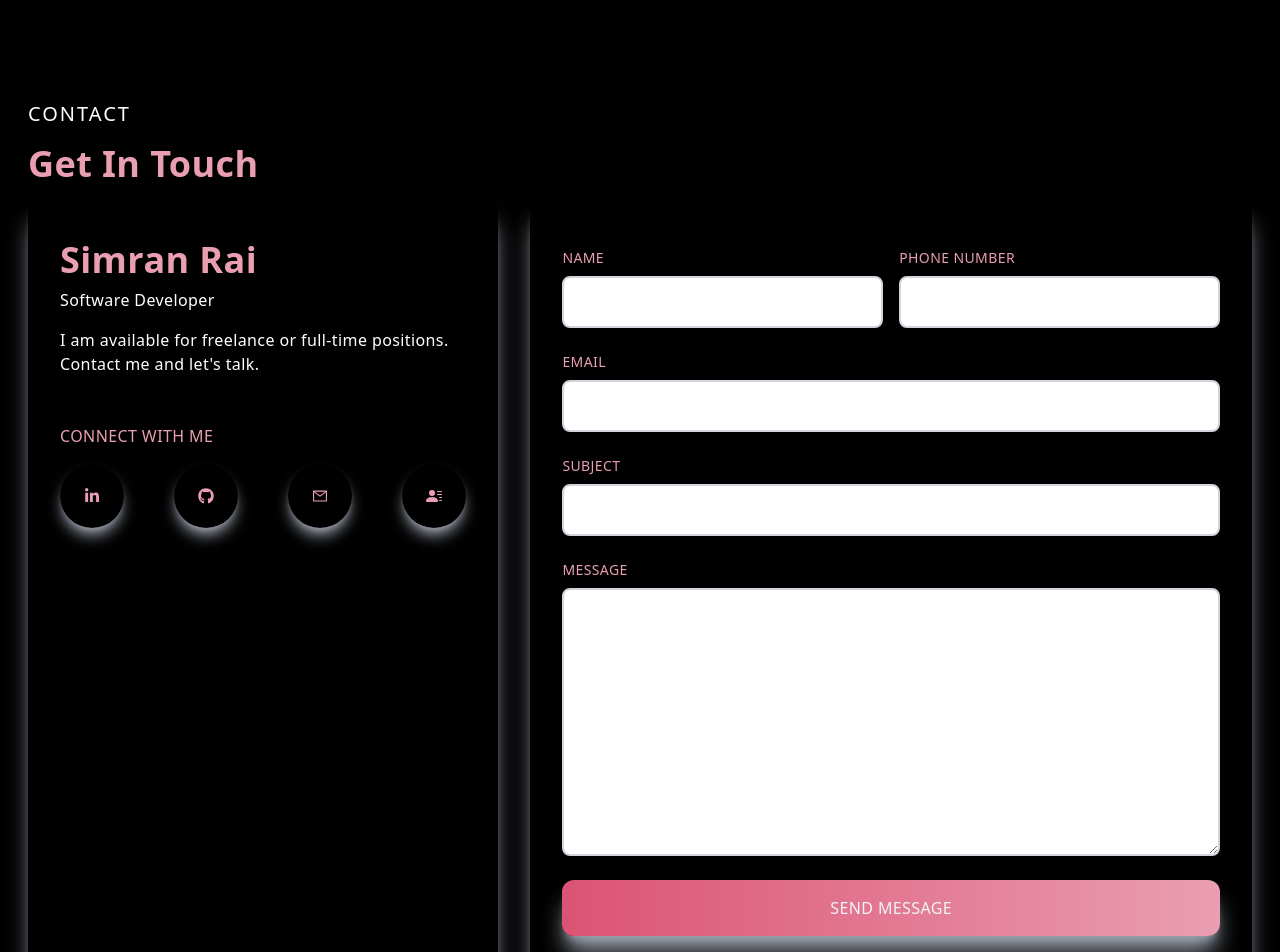
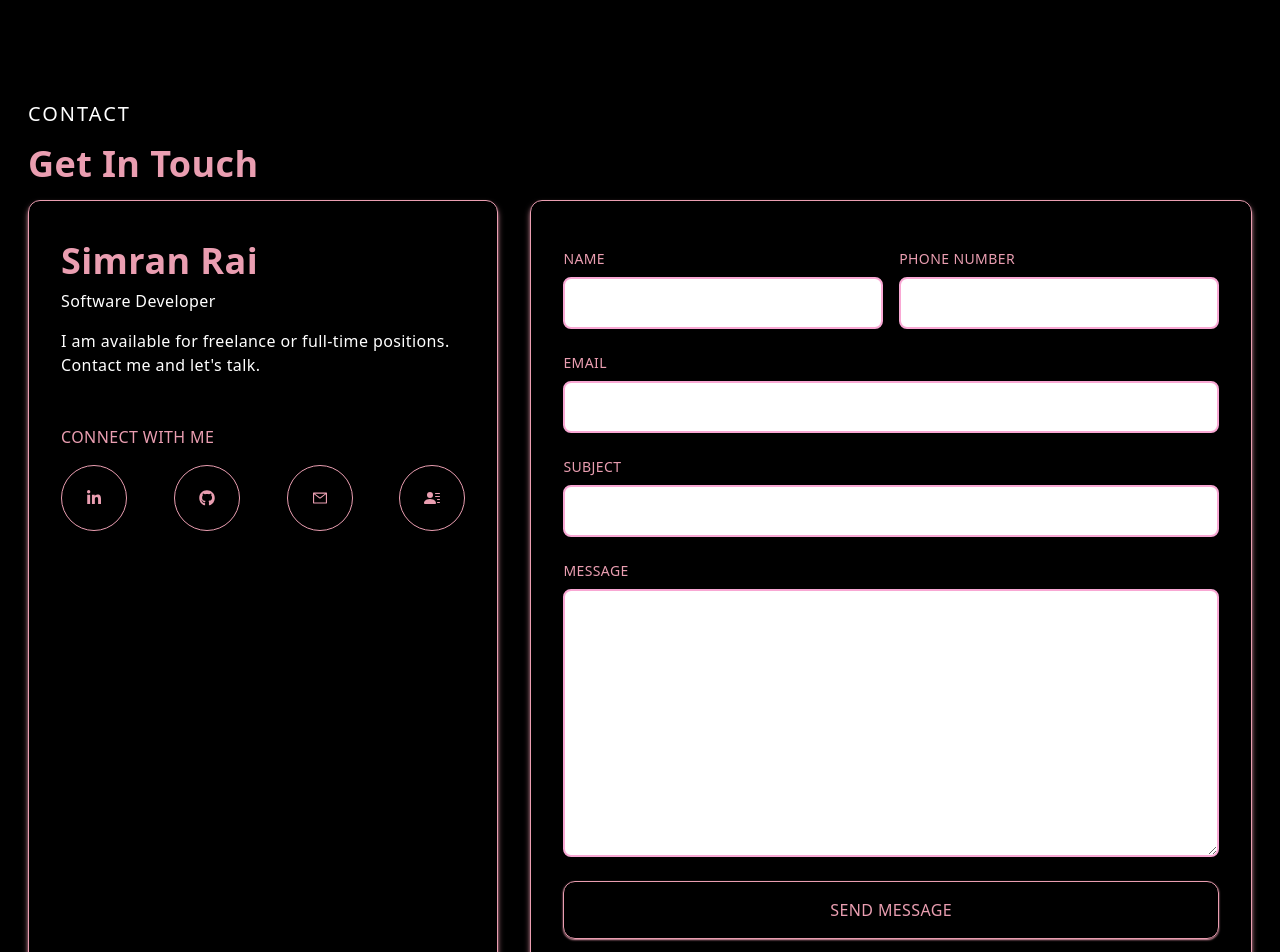
Before and after one commit to srai98i/portfolio-site, a Next.js app: page /components/Contact in a window 1280 px wide. Shown: the top 952 px of the page. Built offline with nearby package versions, Linux system fonts and the light colour scheme.

Commit message:
website styling (basic) finished

```diff
--- a/pages/components/About.jsx
+++ b/pages/components/About.jsx
@@ -45,7 +45,7 @@ export default function About() {
             </Link>{" "}
           </p>
         </div>
-        <div className="w-full h-auto m-auto shadow-xl shadow-[#EA9EB1] rounded-xl flex items-center justify-center p-4 hover:scale-105 easein duration-300 mt-10">
+        <div className="w-full h-auto m-auto shadow-lg shadow-[#EA9EB1] rounded-xl flex items-center justify-center p-4 hover:scale-105 easein duration-300 mt-10">
           put img here
         </div>
       </div>
--- a/pages/components/Contact.jsx
+++ b/pages/components/Contact.jsx
@@ -23,15 +23,15 @@ const Contact = () => {
   };
 
   return (
-    <div id="contact" className="w-full bg-pink-blue lg:h-screen">
-      <div className="max-w-[1240px] bg-pink-blue m-auto px-2 py-16 w-full ">
+    <div id="contact" className="w-full bg-black lg:h-screen">
+      <div className="max-w-[1240px] bg-black m-auto px-2 py-16 w-full ">
         <p className="text-xl  tracking-widest uppercase text-[white] mt-9">
           Contact
         </p>
         <h2 className="py-4 ">Get In Touch</h2>
-        <div className="grid  lg:grid-cols-5 gap-8">
+        <div className="grid lg:grid-cols-5 gap-8">
           {/* left */}
-          <div className="col-span-3 lg:col-span-2 w-full h-full shadow-xl shadow-gray-400 rounded-xl p-4">
+          <div className="col-span-3 lg:col-span-2 w-full h-full shadow-md shadow-[#EA9EB1] border-[#EA9EB1] border-[.1rem] rounded-xl p-4">
             <div className="lg:p-4 h-full ">
               {/* <div>
                 <Image
@@ -56,7 +56,7 @@ const Contact = () => {
                     target="_blank"
                     rel="noreferrer"
                   >
-                    <div className="rounded-full shadow-lg shadow-gray-400 p-6 cursor-pointer hover:scale-110 ease-in duration-300">
+                    <div className="rounded-full  border-[#EA9EB1] border-[.1rem] p-6 cursor-pointer hover:scale-110 ease-in duration-300  hover:border-[pink] hover:bg-gradient-to-r from-[#DB5375] to-pink-500 hover:text-[black]">
                       <FaLinkedinIn />
                     </div>
                   </a>
@@ -65,17 +65,17 @@ const Contact = () => {
                     target="_blank"
                     rel="noreferrer"
                   >
-                    <div className="rounded-full shadow-lg shadow-gray-400 p-6 cursor-pointer hover:scale-110 ease-in duration-300">
+                    <div className="rounded-full border-[#EA9EB1] border-[.1rem] p-6 cursor-pointer hover:scale-110 ease-in duration-300  hover:border-[pink] hover:bg-gradient-to-r from-[#DB5375] to-pink-500 hover:text-[black]">
                       <FaGithub />
                     </div>
                   </a>
 
-                  <div className="rounded-full shadow-lg shadow-gray-400 p-6 cursor-pointer hover:scale-110 ease-in duration-300">
+                  <div className="rounded-full border-[#EA9EB1] border-[.1rem] p-6 cursor-pointer hover:scale-110 ease-in duration-300  hover:border-[pink] hover:bg-gradient-to-r from-[#DB5375] to-pink-500 hover:text-[black]">
                     <AiOutlineMail />
                   </div>
                   <Link href="/resume">
                     <a>
-                      <div className="rounded-full shadow-lg shadow-gray-400 p-6 cursor-pointer hover:scale-110 ease-in duration-300">
+                      <div className="rounded-full border-[#EA9EB1] border-[.1rem] p-6 cursor-pointer hover:scale-110 ease-in duration-300  hover:border-[pink] hover:bg-gradient-to-r from-[#DB5375] to-pink-500 hover:text-[black]">
                         <BsFillPersonLinesFill />
                       </div>
                     </a>
@@ -86,7 +86,7 @@ const Contact = () => {
           </div>
 
           {/* right */}
-          <div className="col-span-3 w-full h-auto shadow-xl shadow-gray-400 rounded-xl lg:p-4">
+          <div className="col-span-3 w-full h-auto shadow-md  border-[#EA9EB1] border-[.1rem] shadow-[#EA9EB1] rounded-xl lg:p-4">
             <div className="p-4">
               <form
                 onSubmit={handleSubmit}
@@ -97,7 +97,7 @@ const Contact = () => {
                   <div className="flex flex-col">
                     <label className="uppercase text-sm py-2">Name</label>
                     <input
-                      className="border-2 rounded-lg p-3 flex border-gray-300"
+                      className="border-2 rounded-lg p-3 flex border-pink-300"
                       type="text"
                       name="name"
                       value={name}
@@ -109,7 +109,7 @@ const Contact = () => {
                       Phone Number
                     </label>
                     <input
-                      className="border-2 rounded-lg p-3 flex border-gray-300"
+                      className="border-2 rounded-lg p-3 flex border-pink-300"
                       type="text"
                       name="phone"
                       value={phone}
@@ -120,7 +120,7 @@ const Contact = () => {
                 <div className="flex flex-col py-2">
                   <label className="uppercase text-sm py-2">Email</label>
                   <input
-                    className="border-2 rounded-lg p-3 flex border-gray-300"
+                    className="border-2 rounded-lg p-3 flex border-pink-300"
                     type="email"
                     name="email"
                     value={email}
@@ -130,7 +130,7 @@ const Contact = () => {
                 <div className="flex flex-col py-2">
                   <label className="uppercase text-sm py-2">Subject</label>
                   <input
-                    className="border-2 rounded-lg p-3 flex border-gray-300"
+                    className="border-2 rounded-lg p-3 flex border-pink-300"
                     type="text"
                     name="subject"
                     value={subject}
@@ -140,14 +140,14 @@ const Contact = () => {
                 <div className="flex flex-col py-2">
                   <label className="uppercase text-sm py-2">Message</label>
                   <textarea
-                    className="border-2 rounded-lg p-3 border-gray-300"
+                    className="border-2 rounded-lg p-3 border-pink-300"
                     rows="10"
                     name="message"
                     value={message}
                     onChange={(e) => setMessage(e.target.value)}
                   ></textarea>
                 </div>
-                <button className="w-full p-4 text-gray-100 mt-4">
+                <button className="w-full p-4 mt-4 border-[#EA9EB1] border-[.1rem]">
                   Send Message
                 </button>
               </form>
@@ -157,7 +157,7 @@ const Contact = () => {
         <div className="flex justify-center py-12">
           <Link href="/">
             <a>
-              <div className="rounded-full shadow-lg shadow-gray-400 p-4 cursor-pointer hover:scale-110 ease-in duration-300">
+              <div className="rounded-full  border-[#EA9EB1] border-[.1rem] p-4 cursor-pointer hover:scale-110 ease-in duration-300  hover:border-[pink] hover:bg-gradient-to-r from-[#DB5375] to-pink-500 hover:text-[black]">
                 <HiOutlineChevronDoubleUp className="text-[#EA9EB1" size={30} />
               </div>
             </a>
--- a/pages/components/Main.jsx
+++ b/pages/components/Main.jsx
@@ -40,9 +40,9 @@ export default function Main() {
                 <AiOutlineMail />
               </a>
             </div>
-            {/* <div className="rounded-full shadow-lg border-[#EA9EB1] border-[.1rem] p-6 cursor-pointer hover:scale-110 easein duration-300 hover:border-[pink] hover:bg-gradient-to-r from-[#DB5375] to-pink-500 hover:text-[black]">
+            <div className="rounded-full shadow-lg border-[#EA9EB1] border-[.1rem] p-6 cursor-pointer hover:scale-110 easein duration-300 hover:border-[pink] hover:bg-gradient-to-r from-[#DB5375] to-pink-500 hover:text-[black]">
               <BsFillPersonLinesFill />
-            </div> */}
+            </div>
           </div>
         </div>
       </div>
--- a/styles/globals.css
+++ b/styles/globals.css
@@ -21,6 +21,6 @@
   }
 
   button {
-    @apply shadow-xl shadow-gray-400 rounded-xl uppercase bg-gradient-to-r from-[#DB5375] to-[#EA9EB1] text-white
+    @apply shadow-sm shadow-[#EA9EB1] rounded-xl uppercase border-[#EA9EB1] border-[.1rem]  hover:border-[pink] hover:bg-gradient-to-r from-[#DB5375] to-pink-500 hover:text-[black]
   }
 }
```
Also changed, not shown: pages/components/Skills.jsx (+10 -10 lines).
